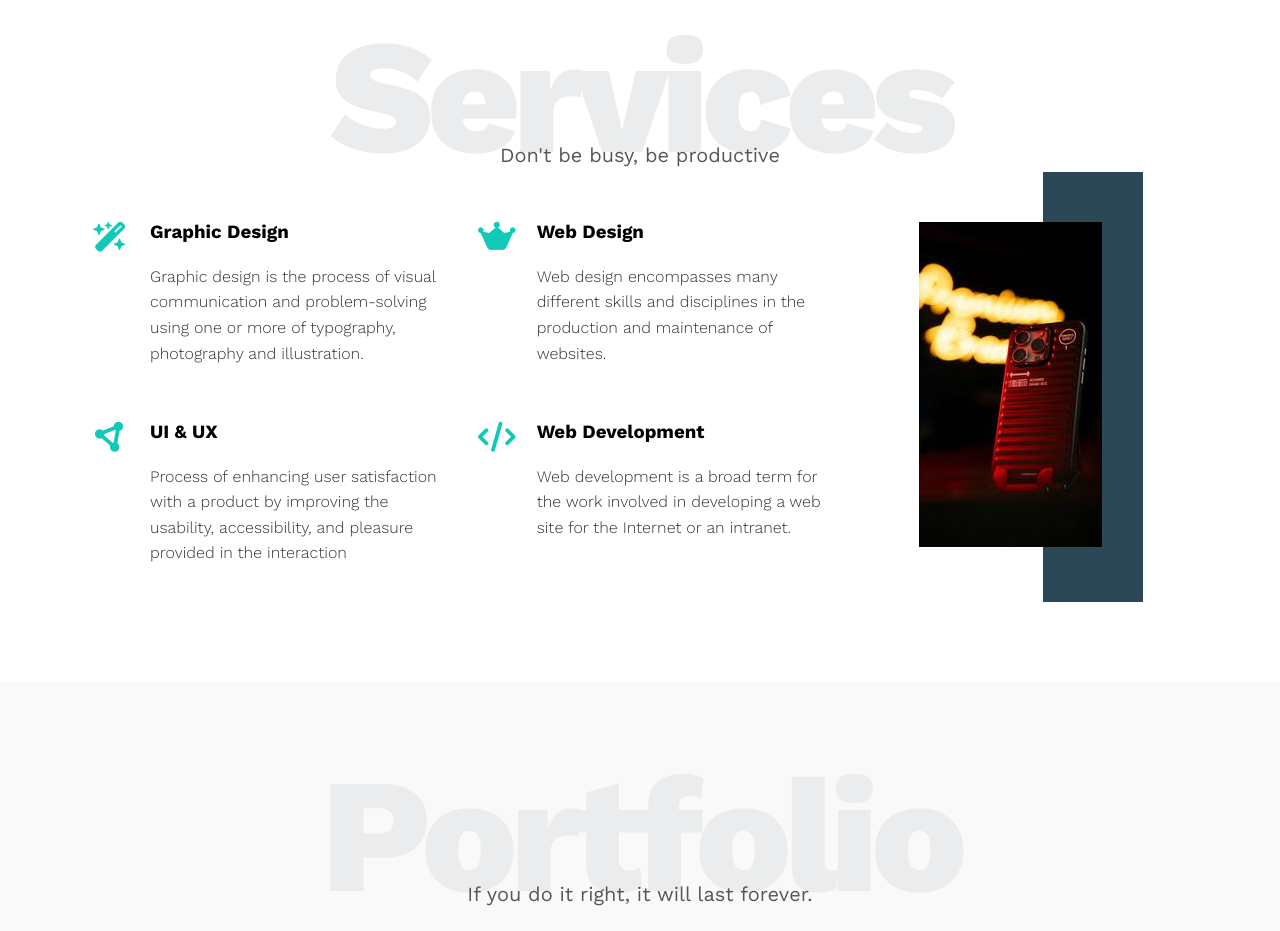
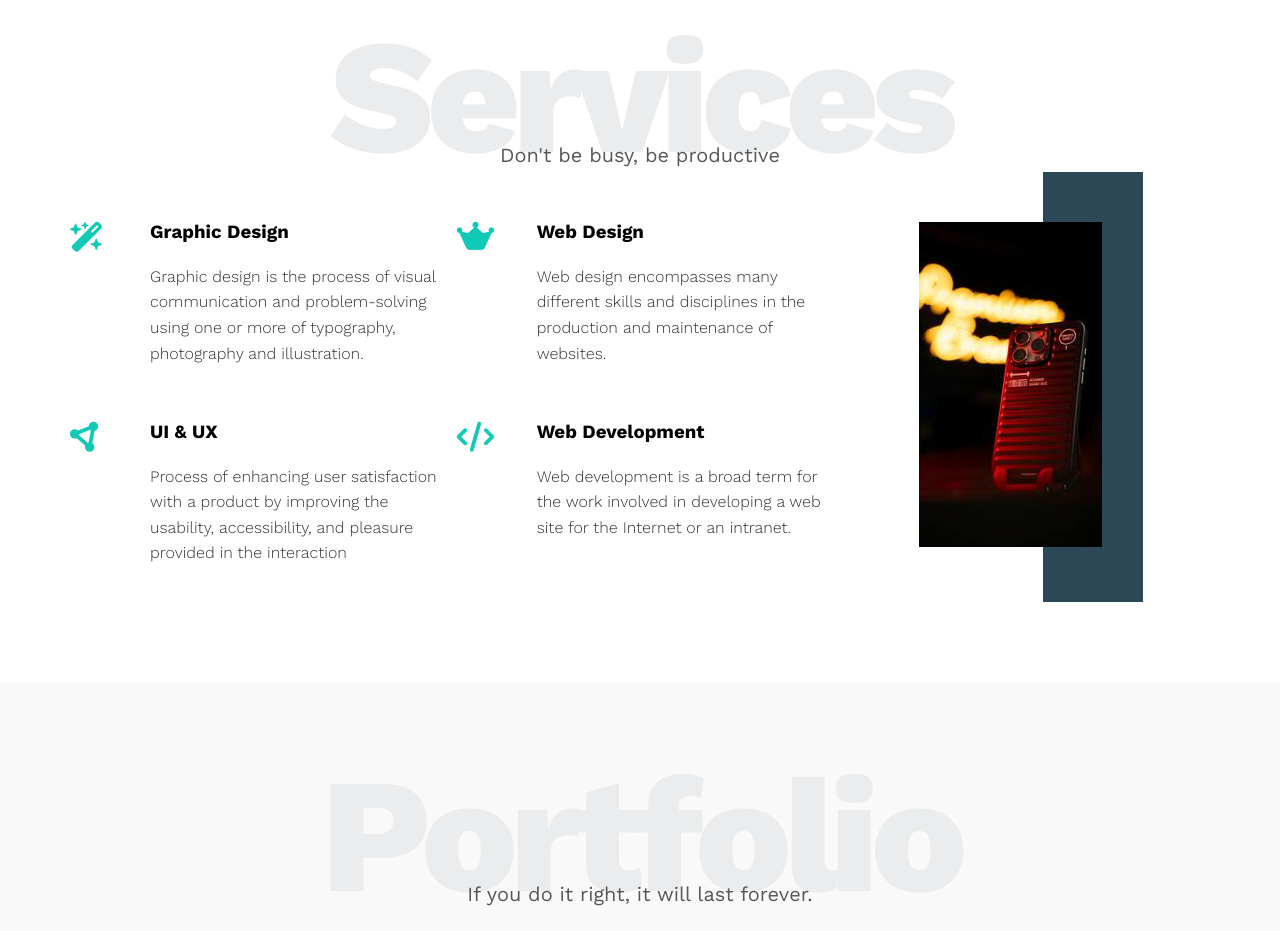
Before and after one commit to Hakam-7-dev/HTML-CSS-Template-1, a plain HTML site: page Index.html in a window 1280 px wide. Shown: the part 1186-2117 px from the top of the page. Drawn offline with nearby package versions, Linux system fonts and the light colour scheme; files whose address does not match are found by name.

Commit message:
Edit the linked files to index.html

```diff
--- a/Index.html
+++ b/Index.html
@@ -5,8 +5,8 @@
     <meta name="viewport" content="width=device-width, initial-scale=1, shrink-to-fit=no">
     <title>Leon Template One</title>
     <link rel="stylesheet" href="CSS/Style.css">
-    <link rel="stylesheet" href="../../Elzero Samples/CSS_Optimizations_File/all.min.css">
-    <link rel="stylesheet" href="../../Elzero Samples/CSS_Optimizations_File/normalize.css">
+   <link rel="stylesheet" href="CSS_Optimizations_File/normalize.css">
+    <link rel="stylesheet" href="CSS_Optimizations_File/all.min.css">
     <link rel="preconnect" href="https://fonts.gstatic.com" crossorigin>
     <link href="https://fonts.googleapis.com/css2?family=Work+Sans:ital,wght@0,100..900;1,100..900&display=swap" rel="stylesheet">
 </head>
```
